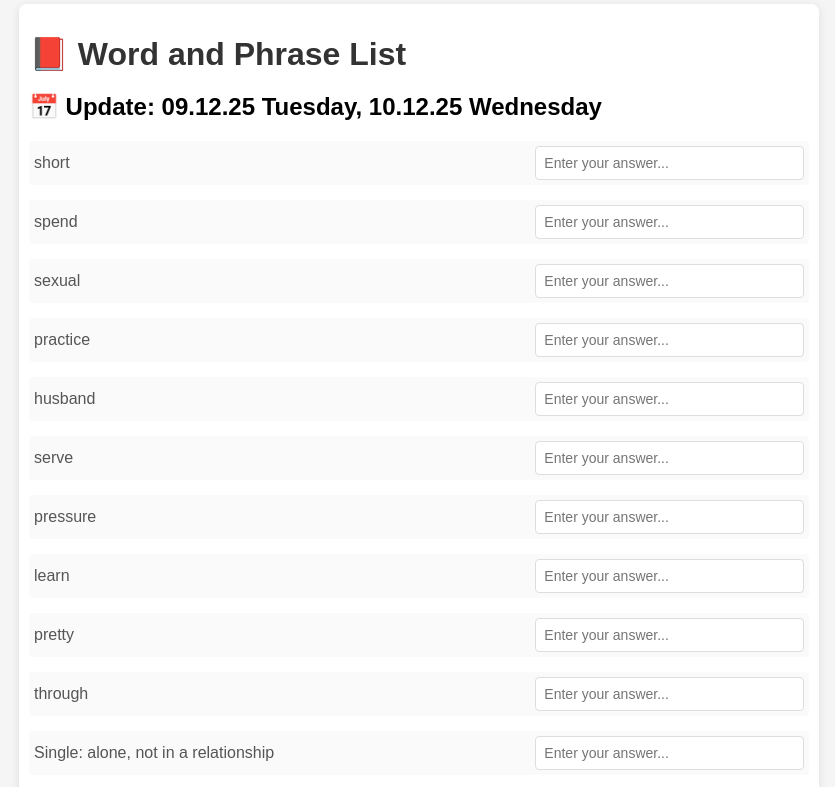
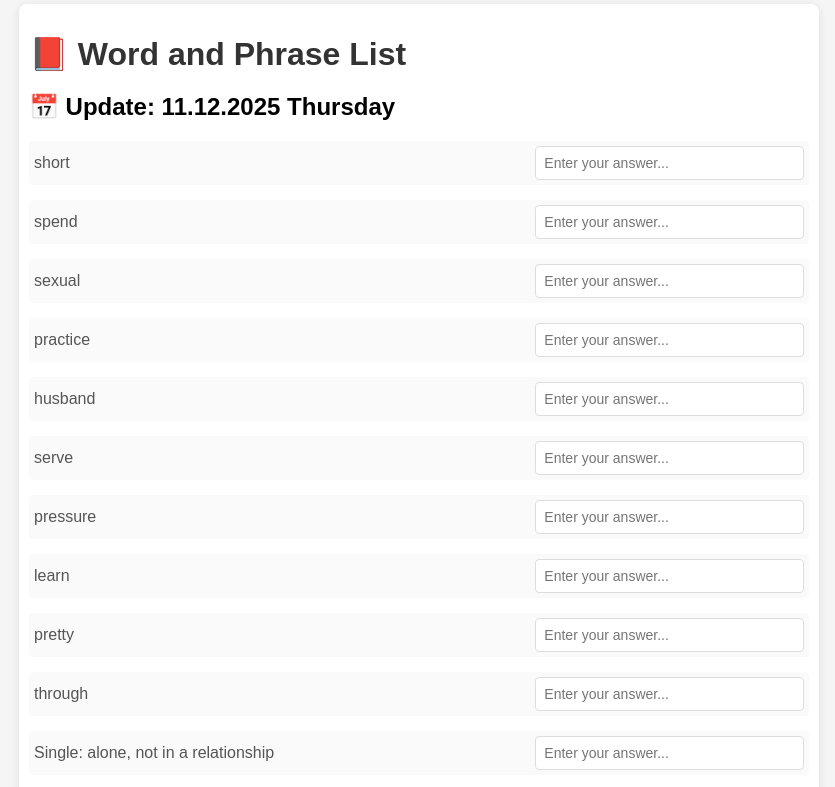
Before and after one commit to AlicanGul/alicangul.github.io, a plain HTML site: page index.html in a window 1280 px wide. Shown: the top 787 px of the page, without its empty margins (221-1056 px from the left). Drawn offline with Linux system fonts and the light colour scheme.

Commit message:
Update index.html

```diff
--- a/index.html
+++ b/index.html
@@ -108,7 +108,7 @@
 <body>
     <div class="container">
         <h1>📕 Word and Phrase List</h1>
-        <h2>📅 Update: 09.12.25 Tuesday, 10.12.25 Wednesday</h2>
+        <h2>📅 Update: 11.12.2025 Thursday</h2>
 
         <div id="wordList"></div>
 
```
